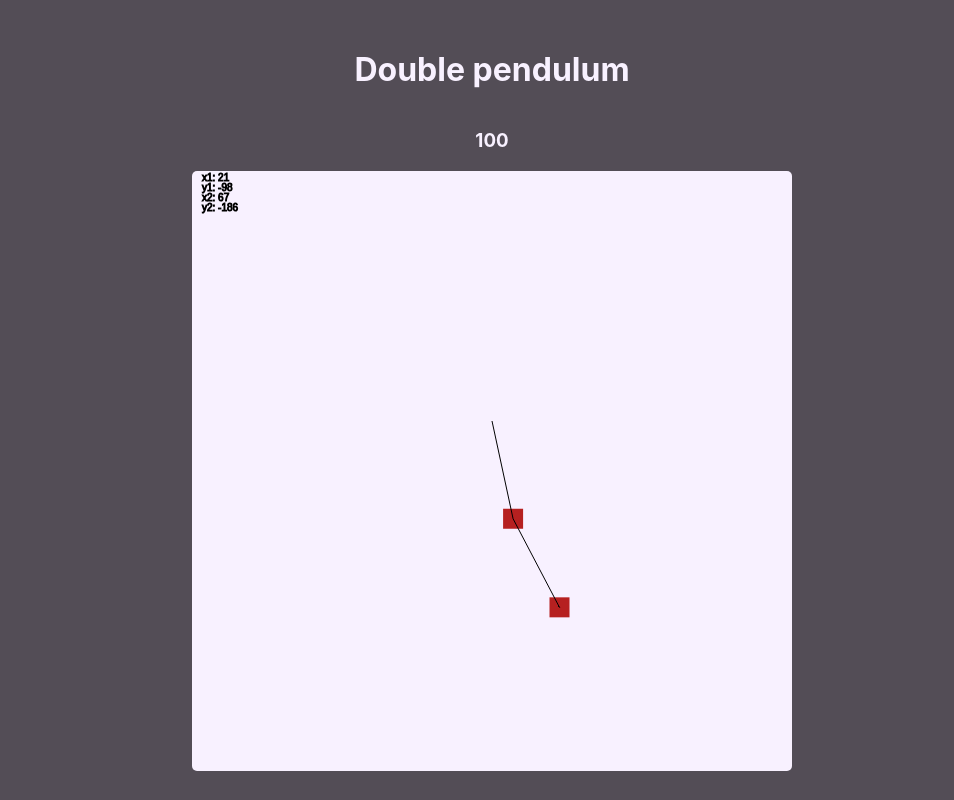
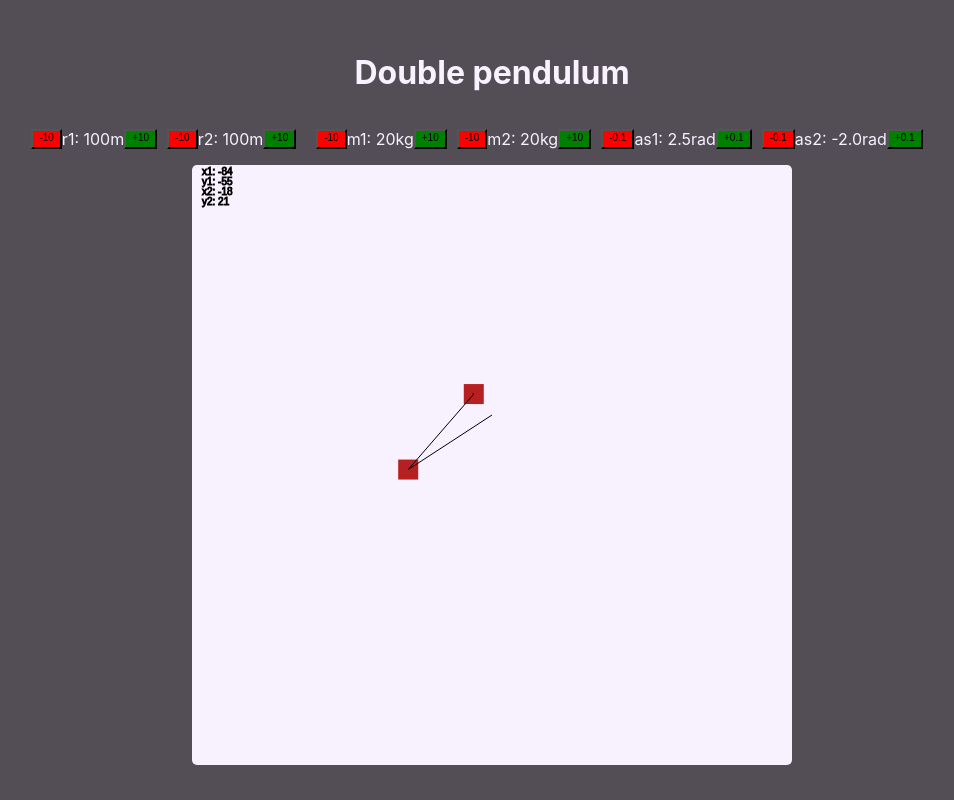
Before and after one commit to Avantiny/snake, a React (Create React App) app: page / in a window 1280 px wide. Shown: the whole page, without its empty margins (148-1102 px from the left). Built offline with nearby package versions, Linux system fonts and the light colour scheme.

Commit message:
all variable changing works (with buttons)

```diff
--- a/src/App.tsx
+++ b/src/App.tsx
@@ -13,30 +13,46 @@ const Wrapper = styled.div`
   flex-direction: column;
 `
 
+const RowWrapper = styled.div`
+  display: flex;
+  align-items: center;
+  flex-direction: row;
+  padding-right: 10px;
+`
+
+const ButtonPlus = styled.button`
+  height: 20px;
+  display: flex;
+  flex-direction: row;
+  font-size: 10px;
+  background-color: green;
+`
+const ButtonMinus = styled.button`
+  height: 20px;
+  display: flex;
+  flex-direction: row;
+  font-size: 10px;
+  background-color: red;
+`
+
 const App = () => {
-  let [r1, setr1] = useState(100)
-  // let r1 = 100
-  let r2 = 100
-  let m1 = 20
-  let m2 = 20
-  let a1 = 3
-  let a2 = 2.5
-  let x0 = 300
-  let y0 = 250
+  const [r1, setr1] = useState(100)
+  const [r2, setr2] = useState(100)
+  const [m1, setm1] = useState(20)
+  const [m2, setm2] = useState(20)
+  const [as1, setas1] = useState(2.5)
+  const [as2, setas2] = useState(-2)
+  const x0 = 300
+  const y0 = 250
+  const fps = 60
+  let a1 = as1
+  let a2 = as2
   let a1_v = 0
   let a2_v = 0
-  let g = 9.81 / 36
-  let num1 = -g * (2 * m1 + m2) * Math.sin(a1)
-  let num2 = -m2 * g * Math.sin(a1 - 2 * a2)
-  let num3 = -2 * Math.sin(a1 - a2) * m2
-  let num4 = a2_v * a2_v * r2 + a1_v * a1_v * r1 * Math.cos(a1 - a2)
-  let den = r1 * (2 * m1 + m2 - m2 * Math.cos(2 * a1 - 2 * a2))
+  let g = 9.81 / fps
+  let num1: number, num2: number, num3: number, num4: number, den: number
   let a1_a = 0
-  let num01 = 2 * Math.sin(a1 - a2)
-  let num02 = a1_v * a1_v * r1 * (m1 + m2)
-  let num03 = g * (m1 + m2) * Math.cos(a1)
-  let num04 = a2_v * a2_v * r2 * m2 * Math.cos(a1 - a2)
-  let den0 = r2 * (2 * m1 + m2 - m2 * Math.cos(2 * a1 - 2 * a2))
+  let num01: number, num02: number, num03: number, num04: number, den0: number
   let a2_a = 0
   let x1 = r1 * Math.sin(a1) + x0
   let y1 = r1 * Math.cos(a1) + y0
@@ -95,8 +111,45 @@ const App = () => {
   return (
     <Wrapper>
       <h1>Double pendulum</h1>
-      <h3 onClick={() => setr1(r1 + 10)}>{r1}</h3>
-      <Pendulum draw={draw} />
+      <RowWrapper>
+        <RowWrapper>
+          <RowWrapper>
+            <ButtonMinus onClick={() => setr1(r1 - 10)}>-10</ButtonMinus>
+            <p>r1: {r1}m</p>
+            <ButtonPlus onClick={() => setr1(r1 + 10)}>+10</ButtonPlus>
+          </RowWrapper>
+          <RowWrapper>
+            <ButtonMinus onClick={() => setr2(r2 - 10)}>-10</ButtonMinus>
+            <p>r2: {r2}m</p>
+            <ButtonPlus onClick={() => setr2(r2 + 10)}>+10</ButtonPlus>
+          </RowWrapper>
+        </RowWrapper>
+        <RowWrapper>
+          <RowWrapper>
+            <ButtonMinus onClick={() => setm1(m1 - 10)}>-10</ButtonMinus>
+            <p>m1: {m1}kg</p>
+            <ButtonPlus onClick={() => setm1(m1 + 10)}>+10</ButtonPlus>
+          </RowWrapper>
+          <RowWrapper>
+            <ButtonMinus onClick={() => setm2(m2 - 10)}>-10</ButtonMinus>
+            <p>m2: {m2}kg</p>
+            <ButtonPlus onClick={() => setm2(m2 + 10)}>+10</ButtonPlus>
+          </RowWrapper>
+          <RowWrapper>
+            <ButtonMinus onClick={() => setas1(as1 - 0.1)}>-0.1</ButtonMinus>
+            <p>as1: {as1.toFixed(1)}rad</p>
+            <ButtonPlus onClick={() => setas1(as1 + 0.1)}>+0.1</ButtonPlus>
+          </RowWrapper>
+          <RowWrapper>
+            <ButtonMinus onClick={() => setas2(as2 - 0.1)}>-0.1</ButtonMinus>
+            <p>as2: {as2.toFixed(1)}rad</p>
+            <ButtonPlus onClick={() => setas2(as2 + 0.1)}>+0.1</ButtonPlus>
+          </RowWrapper>
+        </RowWrapper>
+      </RowWrapper>
+      <div>
+        <Pendulum draw={draw} />
+      </div>
     </Wrapper>
   )
 }
```
